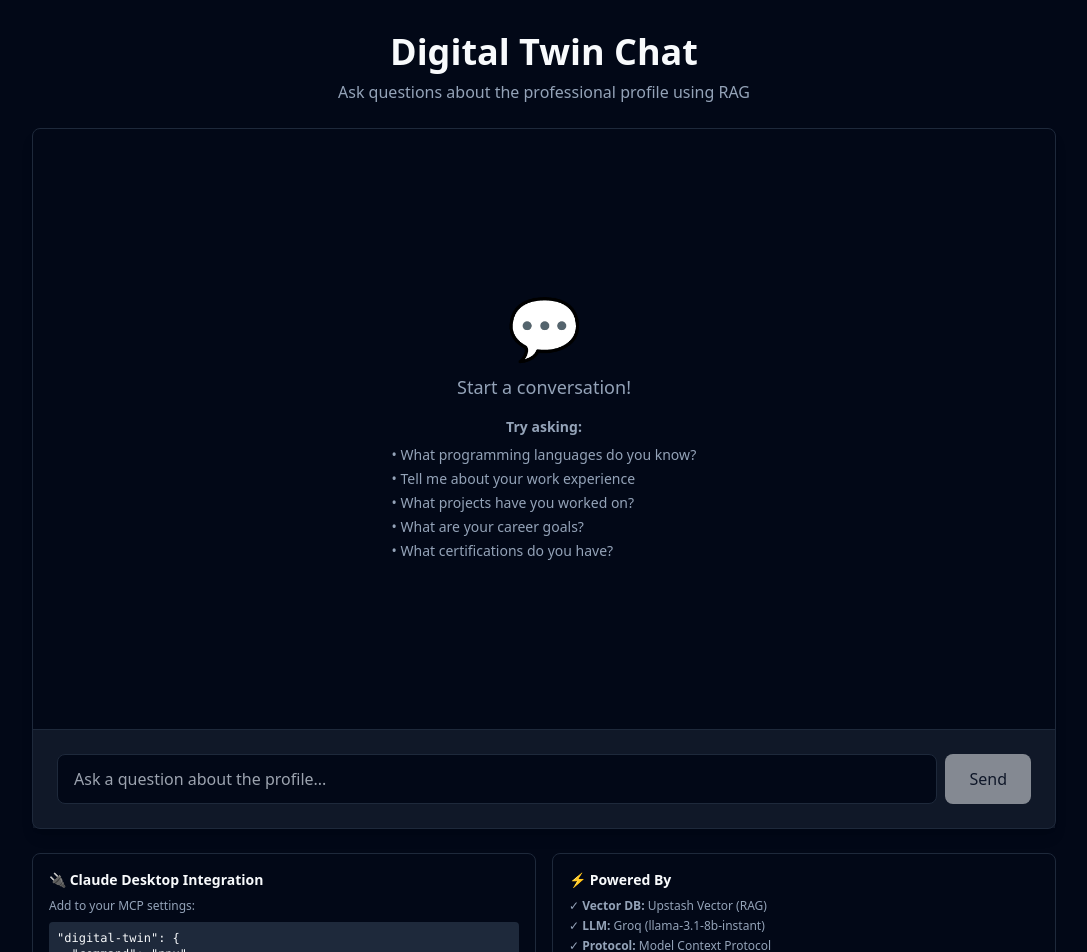
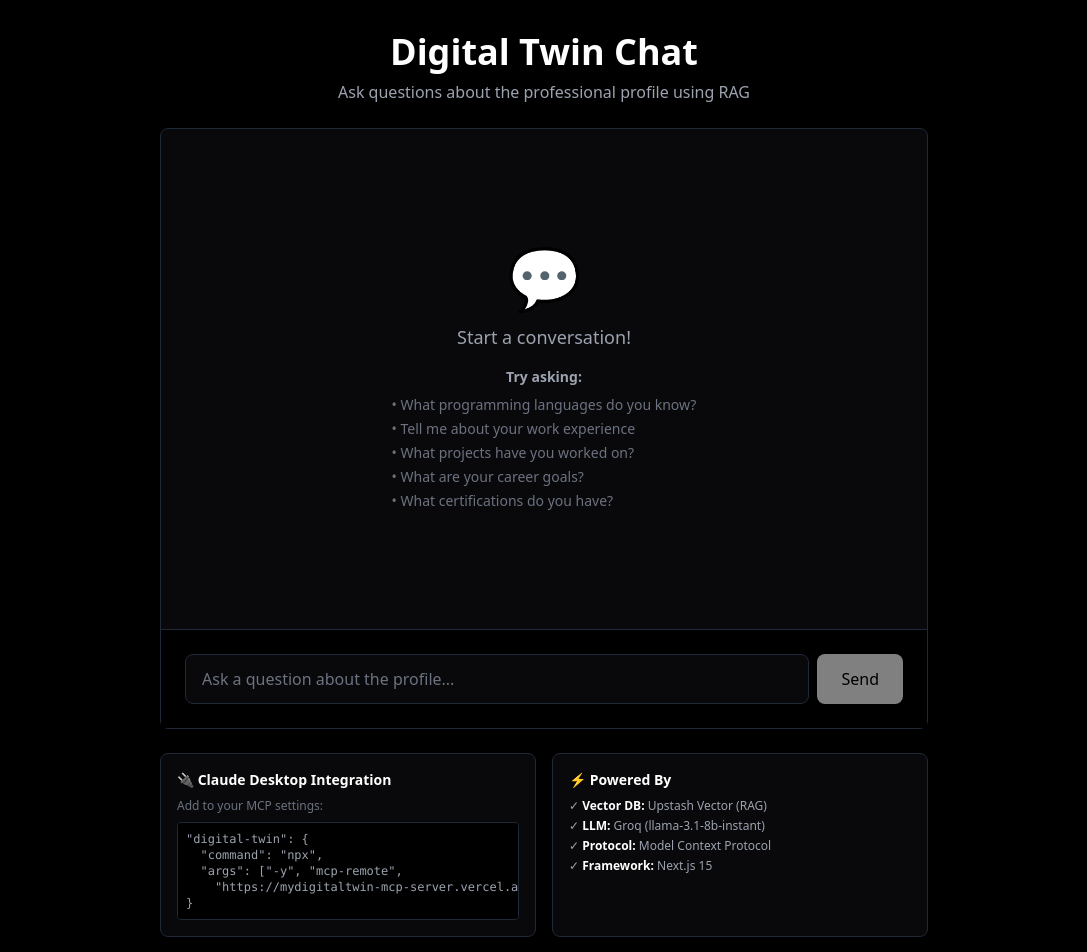
Before and after one commit to nashibrana25-code/mydigitaltwin-mcp-server, a Next.js app in the folder digital-twin-mcp/: page / in a window 1280 px wide. Shown: the top 952 px of the page, without its empty margins (96-1183 px from the left). Built offline with nearby package versions, Linux system fonts and the light colour scheme.

Commit message:
Update UI to sleek black and white theme with smaller chat box

```diff
--- a/digital-twin-mcp/app/page.tsx
+++ b/digital-twin-mcp/app/page.tsx
@@ -83,27 +83,27 @@ export default function Home() {
   };
 
   return (
-    <main className="min-h-screen p-4 sm:p-8">
-      <div className="max-w-5xl mx-auto space-y-6">
+    <main className="min-h-screen bg-black p-4 sm:p-8">
+      <div className="max-w-3xl mx-auto space-y-6">
         {/* Header */}
         <div className="text-center space-y-2">
-          <h1 className="text-3xl sm:text-4xl font-bold">Digital Twin Chat</h1>
-          <p className="text-muted-foreground">
+          <h1 className="text-3xl sm:text-4xl font-bold text-white">Digital Twin Chat</h1>
+          <p className="text-gray-400">
             Ask questions about the professional profile using RAG
           </p>
         </div>
 
         {/* Chat Interface */}
-        <div className="border rounded-lg bg-card shadow-lg">
+        <div className="border border-gray-800 rounded-lg bg-zinc-950 shadow-2xl">
           {/* Messages Area */}
-          <div className="h-[500px] sm:h-[600px] overflow-y-auto p-4 sm:p-6 space-y-4">
+          <div className="h-[400px] sm:h-[500px] overflow-y-auto p-4 sm:p-6 space-y-4">
             {messages.length === 0 ? (
-              <div className="h-full flex flex-col items-center justify-center text-center text-muted-foreground">
+              <div className="h-full flex flex-col items-center justify-center text-center text-gray-500">
                 <div className="text-6xl mb-4">💬</div>
-                <p className="text-lg font-medium mb-4">Start a conversation!</p>
+                <p className="text-lg font-medium mb-4 text-gray-400">Start a conversation!</p>
                 <div className="space-y-2 text-sm max-w-md">
-                  <p className="font-semibold">Try asking:</p>
-                  <ul className="space-y-1 text-left">
+                  <p className="font-semibold text-gray-400">Try asking:</p>
+                  <ul className="space-y-1 text-left text-gray-500">
                     <li>• What programming languages do you know?</li>
                     <li>• Tell me about your work experience</li>
                     <li>• What projects have you worked on?</li>
@@ -122,8 +122,8 @@ export default function Home() {
                     <div
                       className={`max-w-[85%] sm:max-w-[75%] rounded-lg p-3 sm:p-4 ${
                         message.role === 'user'
-                          ? 'bg-primary text-primary-foreground'
-                          : 'bg-muted'
+                          ? 'bg-white text-black'
+                          : 'bg-zinc-900 text-white border border-gray-800'
                       }`}
                     >
                       <p className="text-xs font-semibold mb-1 opacity-75">
@@ -138,12 +138,12 @@ export default function Home() {
                 ))}
                 {isLoading && (
                   <div className="flex justify-start">
-                    <div className="max-w-[75%] rounded-lg p-4 bg-muted">
+                    <div className="max-w-[75%] rounded-lg p-4 bg-zinc-900 border border-gray-800 text-white">
                       <p className="text-xs font-semibold mb-1 opacity-75">Digital Twin</p>
                       <p className="flex items-center gap-2 text-sm">
-                        <span className="inline-block w-2 h-2 bg-current rounded-full animate-bounce"></span>
-                        <span className="inline-block w-2 h-2 bg-current rounded-full animate-bounce" style={{ animationDelay: '0.1s' }}></span>
-                        <span className="inline-block w-2 h-2 bg-current rounded-full animate-bounce" style={{ animationDelay: '0.2s' }}></span>
+                        <span className="inline-block w-2 h-2 bg-white rounded-full animate-bounce"></span>
+                        <span className="inline-block w-2 h-2 bg-white rounded-full animate-bounce" style={{ animationDelay: '0.1s' }}></span>
+                        <span className="inline-block w-2 h-2 bg-white rounded-full animate-bounce" style={{ animationDelay: '0.2s' }}></span>
                         <span>Thinking...</span>
                       </p>
                     </div>
@@ -155,20 +155,20 @@ export default function Home() {
           </div>
 
           {/* Input Area */}
-          <form onSubmit={handleSubmit} className="p-4 sm:p-6 border-t bg-muted/50">
+          <form onSubmit={handleSubmit} className="p-4 sm:p-6 border-t border-gray-800 bg-black">
             <div className="flex gap-2">
               <input
                 type="text"
                 value={input}
                 onChange={(e) => setInput(e.target.value)}
                 placeholder="Ask a question about the profile..."
-                className="flex-1 px-3 sm:px-4 py-2 sm:py-3 border rounded-lg bg-background focus:outline-none focus:ring-2 focus:ring-primary text-sm sm:text-base"
+                className="flex-1 px-3 sm:px-4 py-2 sm:py-3 border border-gray-800 rounded-lg bg-zinc-950 text-white placeholder-gray-500 focus:outline-none focus:ring-2 focus:ring-white text-sm sm:text-base"
                 disabled={isLoading}
               />
               <button
                 type="submit"
                 disabled={isLoading || !input.trim()}
-                className="px-4 sm:px-6 py-2 sm:py-3 bg-primary text-primary-foreground rounded-lg font-medium hover:bg-primary/90 disabled:opacity-50 disabled:cursor-not-allowed transition-colors text-sm sm:text-base whitespace-nowrap"
+                className="px-4 sm:px-6 py-2 sm:py-3 bg-white text-black rounded-lg font-medium hover:bg-gray-200 disabled:opacity-50 disabled:cursor-not-allowed transition-colors text-sm sm:text-base whitespace-nowrap"
               >
                 {isLoading ? 'Sending...' : 'Send'}
               </button>
@@ -178,10 +178,10 @@ export default function Home() {
 
         {/* Info Cards */}
         <div className="grid sm:grid-cols-2 gap-4 text-sm">
-          <div className="border rounded-lg p-4 bg-card">
-            <h3 className="font-semibold mb-2">🔌 Claude Desktop Integration</h3>
-            <p className="text-muted-foreground text-xs mb-2">Add to your MCP settings:</p>
-            <pre className="bg-muted p-2 rounded text-xs overflow-x-auto">
+          <div className="border border-gray-800 rounded-lg p-4 bg-zinc-950">
+            <h3 className="font-semibold mb-2 text-white">🔌 Claude Desktop Integration</h3>
+            <p className="text-gray-500 text-xs mb-2">Add to your MCP settings:</p>
+            <pre className="bg-black border border-gray-800 p-2 rounded text-xs overflow-x-auto text-gray-400">
 {`"digital-twin": {
   "command": "npx",
   "args": ["-y", "mcp-remote",
@@ -190,13 +190,13 @@ export default function Home() {
             </pre>
           </div>
 
-          <div className="border rounded-lg p-4 bg-card">
-            <h3 className="font-semibold mb-2">⚡ Powered By</h3>
-            <ul className="space-y-1 text-xs text-muted-foreground">
-              <li>✓ <strong>Vector DB:</strong> Upstash Vector (RAG)</li>
-              <li>✓ <strong>LLM:</strong> Groq (llama-3.1-8b-instant)</li>
-              <li>✓ <strong>Protocol:</strong> Model Context Protocol</li>
-              <li>✓ <strong>Framework:</strong> Next.js 15</li>
+          <div className="border border-gray-800 rounded-lg p-4 bg-zinc-950">
+            <h3 className="font-semibold mb-2 text-white">⚡ Powered By</h3>
+            <ul className="space-y-1 text-xs text-gray-400">
+              <li>✓ <strong className="text-white">Vector DB:</strong> Upstash Vector (RAG)</li>
+              <li>✓ <strong className="text-white">LLM:</strong> Groq (llama-3.1-8b-instant)</li>
+              <li>✓ <strong className="text-white">Protocol:</strong> Model Context Protocol</li>
+              <li>✓ <strong className="text-white">Framework:</strong> Next.js 15</li>
             </ul>
           </div>
         </div>
```
